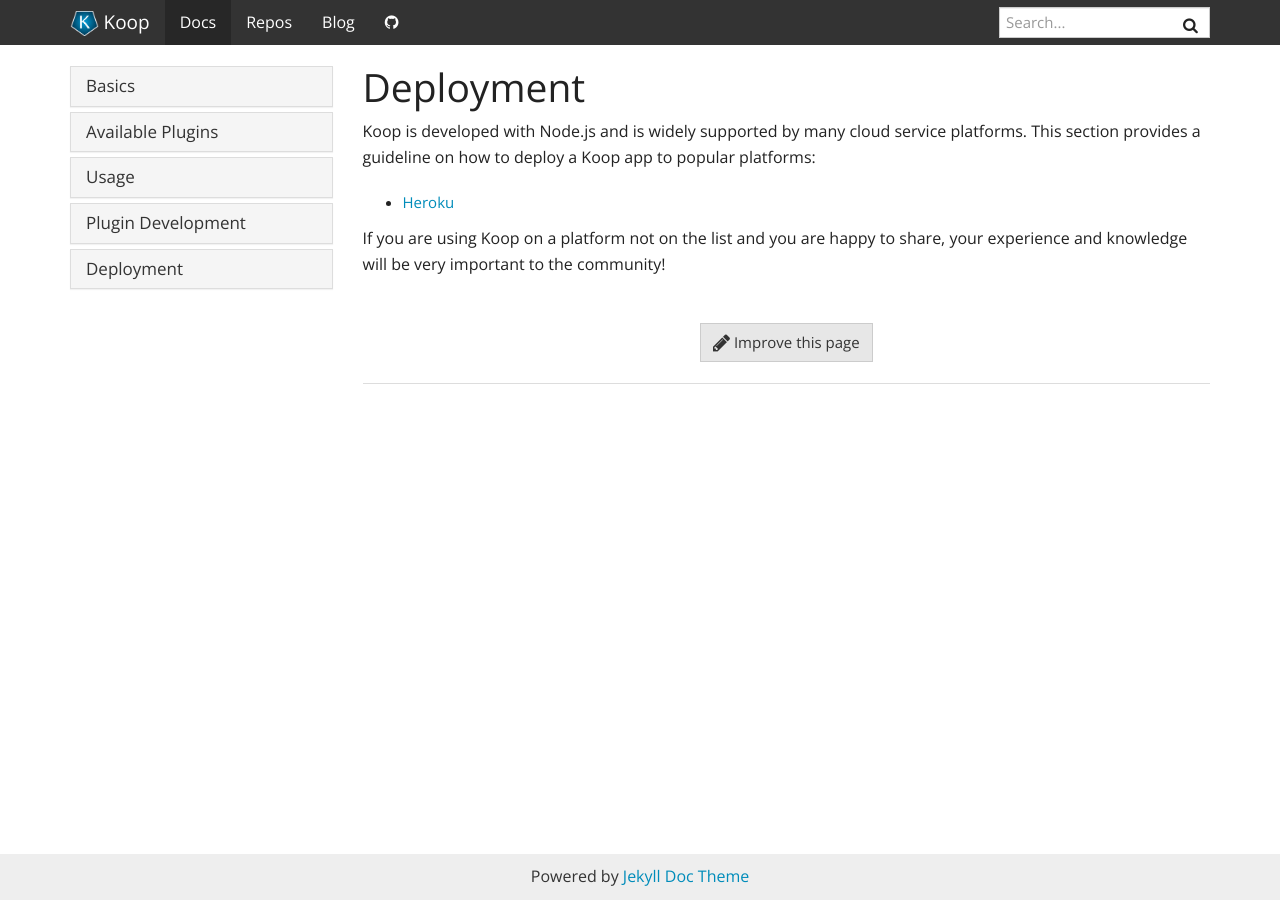
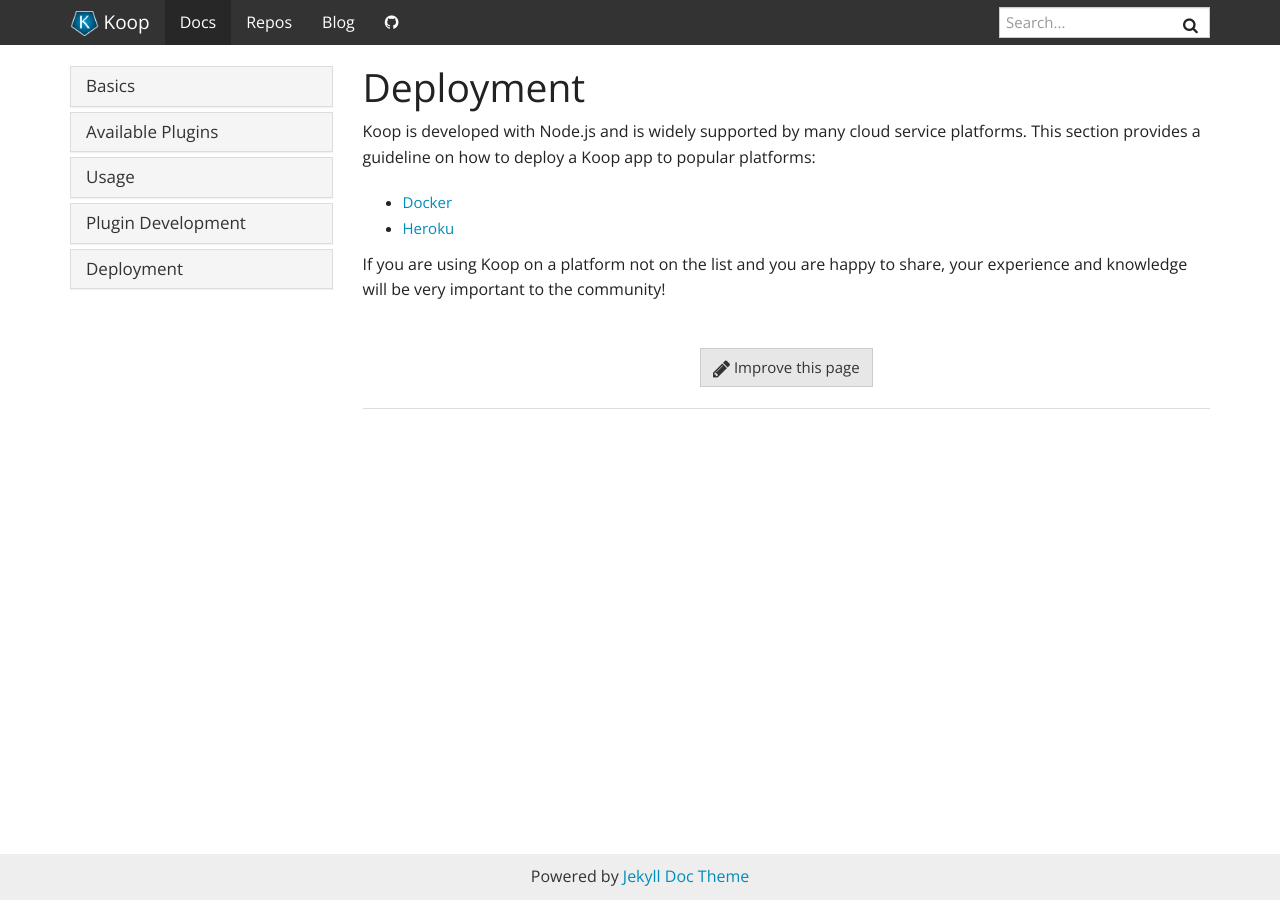
Before and after one commit to koopjs/koopjs.github.io, a Jekyll site: the page built from _docs/deployment/index.md, in a window 1280 px wide. Built offline with Jekyll 4.4.1, drawn with Linux system fonts in a browser that asks for light colours; nearby versions of some CDN libraries.

Commit message:
add link

```diff
--- a/_docs/deployment/index.md
+++ b/_docs/deployment/index.md
@@ -5,6 +5,7 @@ permalink: /docs/deployment
 
 Koop is developed with Node.js and is widely supported by many cloud service platforms. This section provides a guideline on how to deploy a Koop app to popular platforms:
 
+* [Docker](/docs/deployment/docker)
 * [Heroku](/docs/deployment/heroku)
 
 If you are using Koop on a platform not on the list and you are happy to share, your experience and knowledge will be very important to the community!
```
